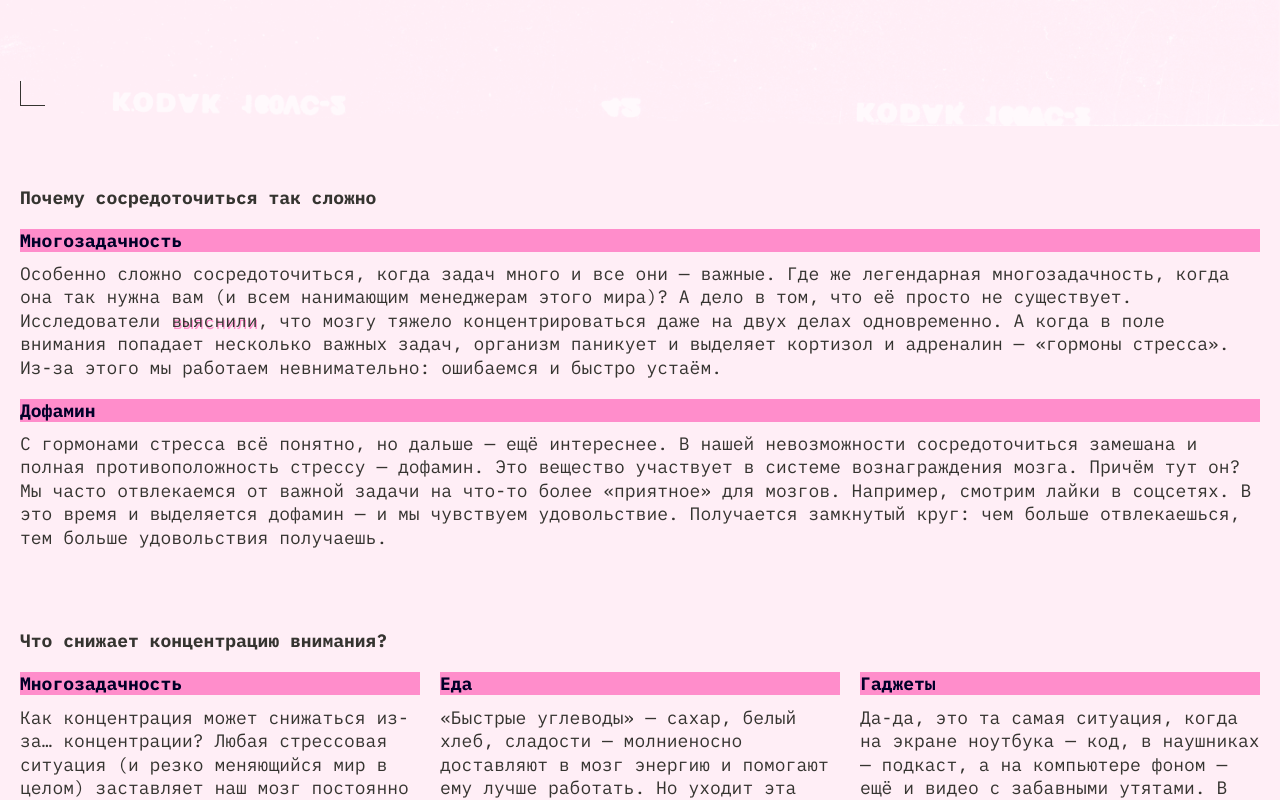
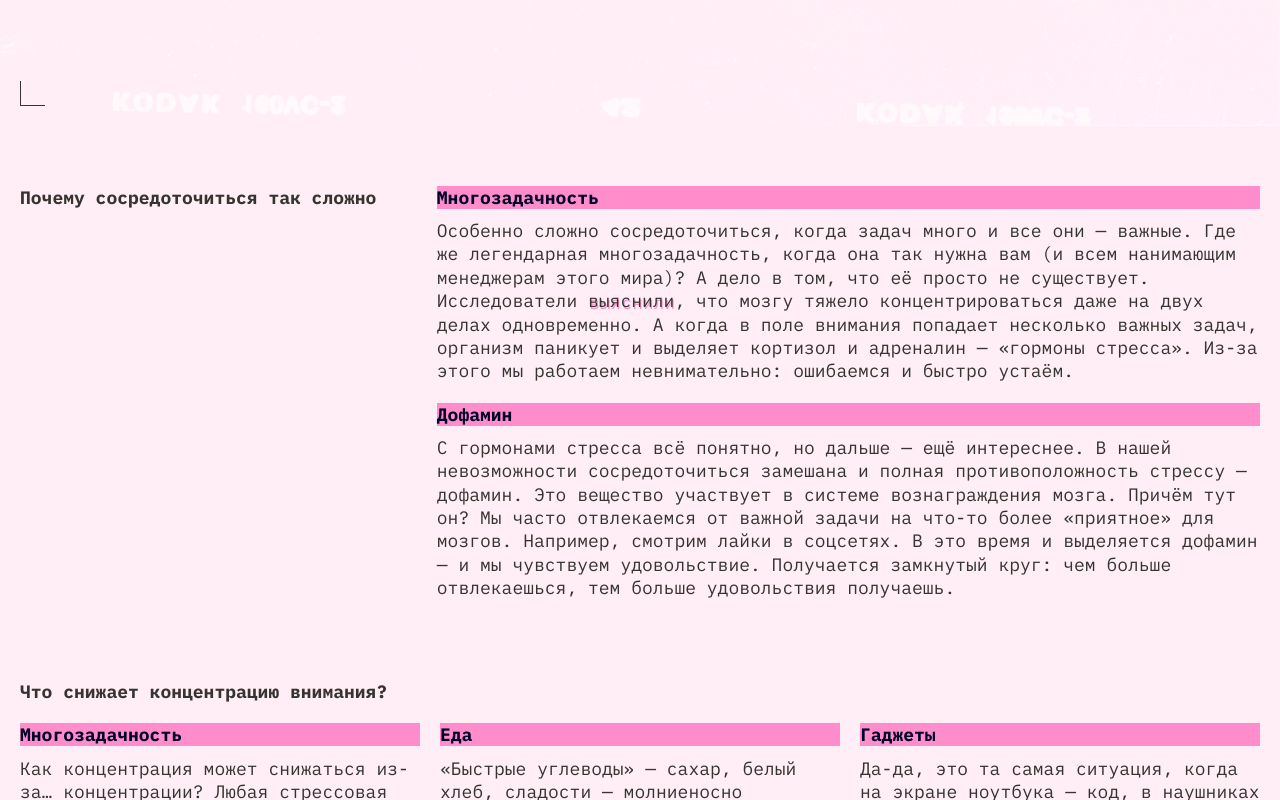
Before and after one commit to Dmitriy-mix/slozhno-sosredotochitsya-fd, a plain HTML site: page index.html in a window 1280 px wide. Shown: the part 674-1474 px from the top of the page. Drawn offline with Linux system fonts and the light colour scheme.

Commit message:
main-test

```diff
--- a/styles/style.css
+++ b/styles/style.css
@@ -326,7 +326,6 @@ footer.decorative-corner::before {
 
   .content-columns .main__section__item {
     grid-column: 2;
-    grid-column: 1 / 3;
     gap: 10px;
   }
 
```
Also changed, not shown: index.html (+0 -1 lines).
